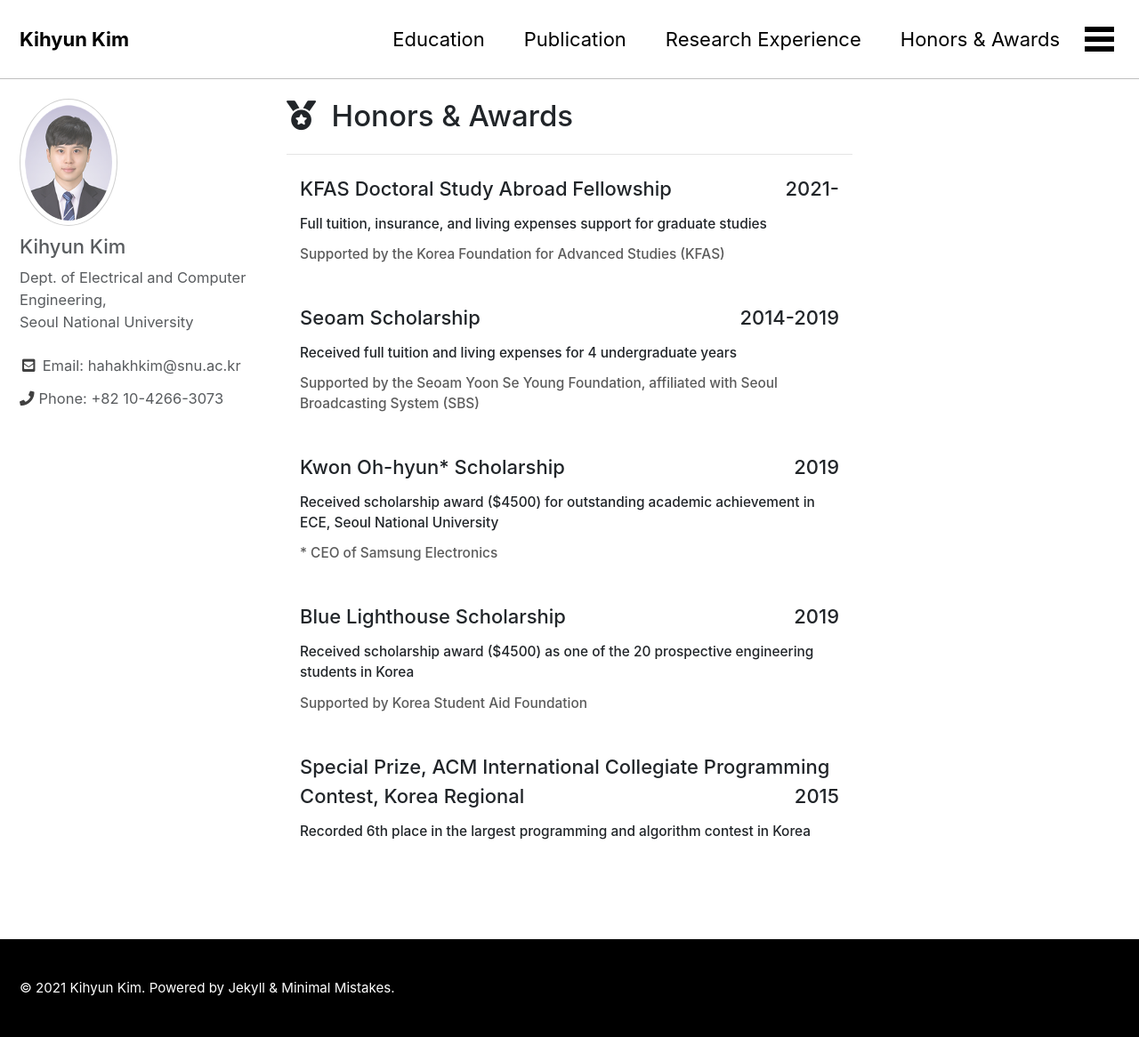
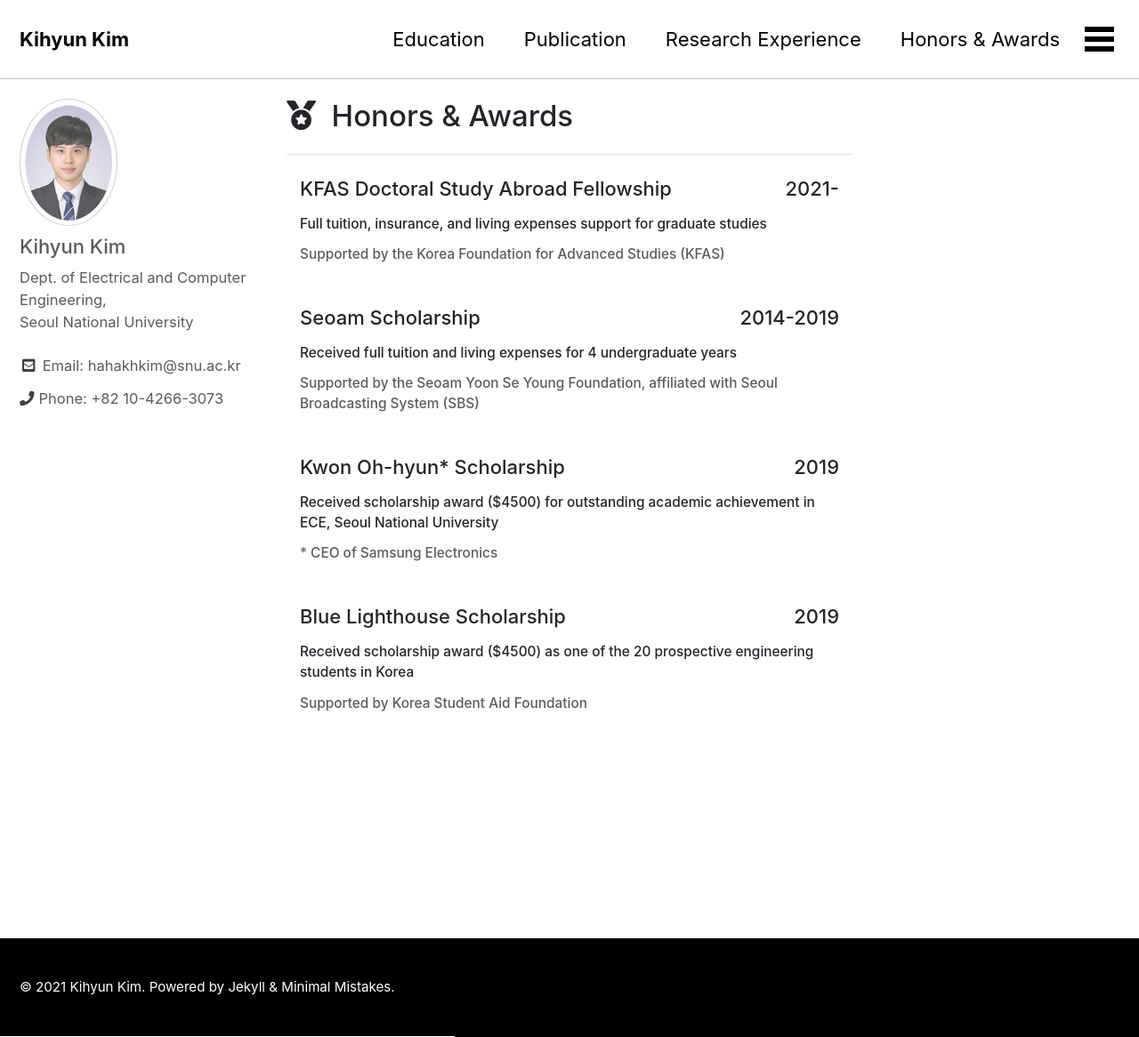
Before and after one commit to hahakhkim/hahakhkim.github.io, a Jekyll site: the page built from _pages/honors.html, in a window 1280 px wide and 1166 px high. Shown: the whole window at 89% size. Built offline with Jekyll 4.4.1, drawn with Linux system fonts in a browser that asks for light colours; cached includes are drawn as plain includes; nearby versions of some CDN libraries.

Commit message:
Update honors.html

```diff
--- a/_pages/honors.html
+++ b/_pages/honors.html
@@ -82,11 +82,5 @@ permalink: /honors/
 
 	<br>
 
-	<div class="row">
-		<div class="col-sm-12 col-md-12 mx-auto"style="text-align:left">
-		  <h5 class="custom2">Special Prize, ACM International Collegiate Programming Contest, Korea Regional<span style="float:right">2015</span></h5>
-		  <h6 class="custom1">Recorded 6th place in the largest programming and algorithm contest in Korea </h6>
-		</div>
-	</div>
 
 </div>
```
